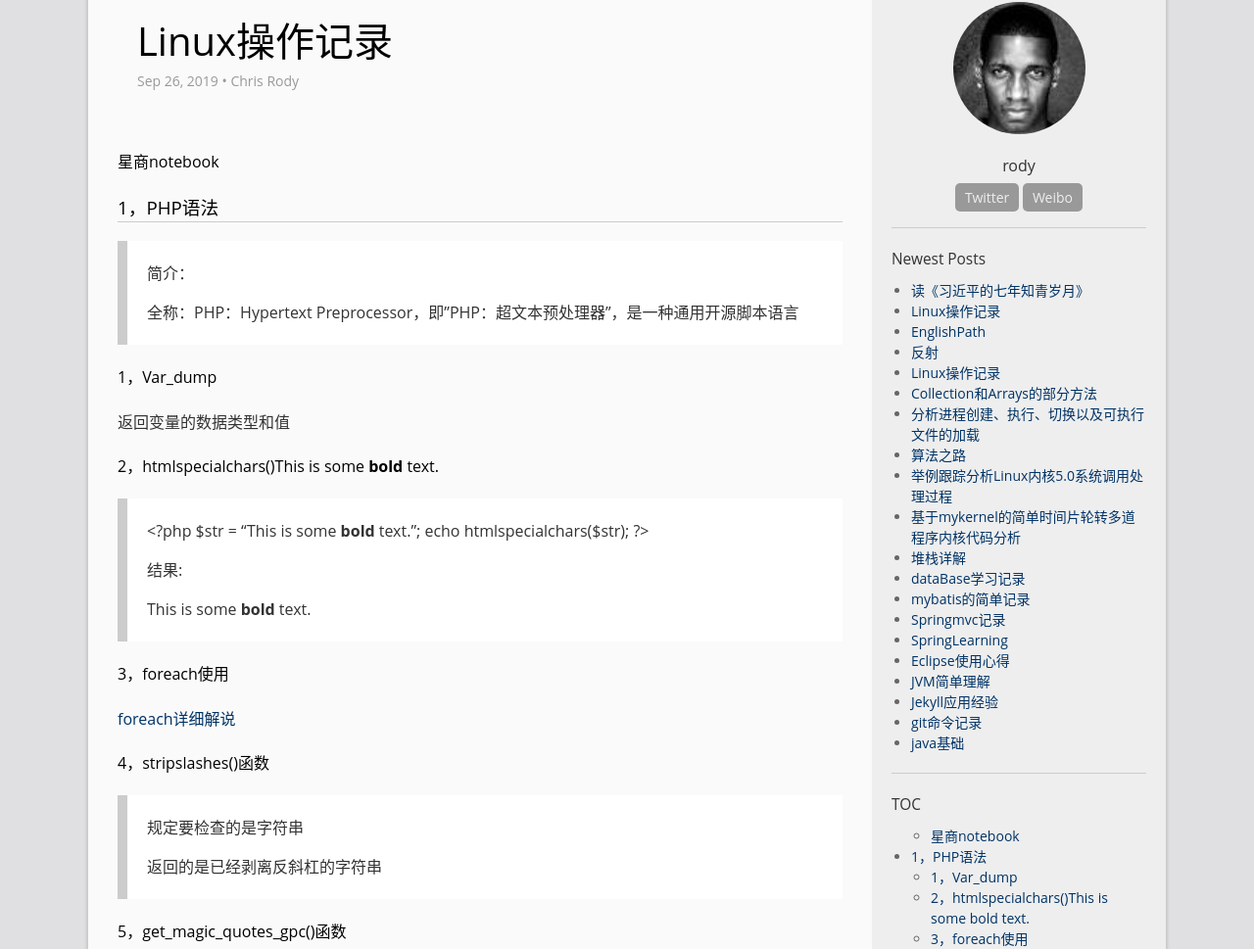
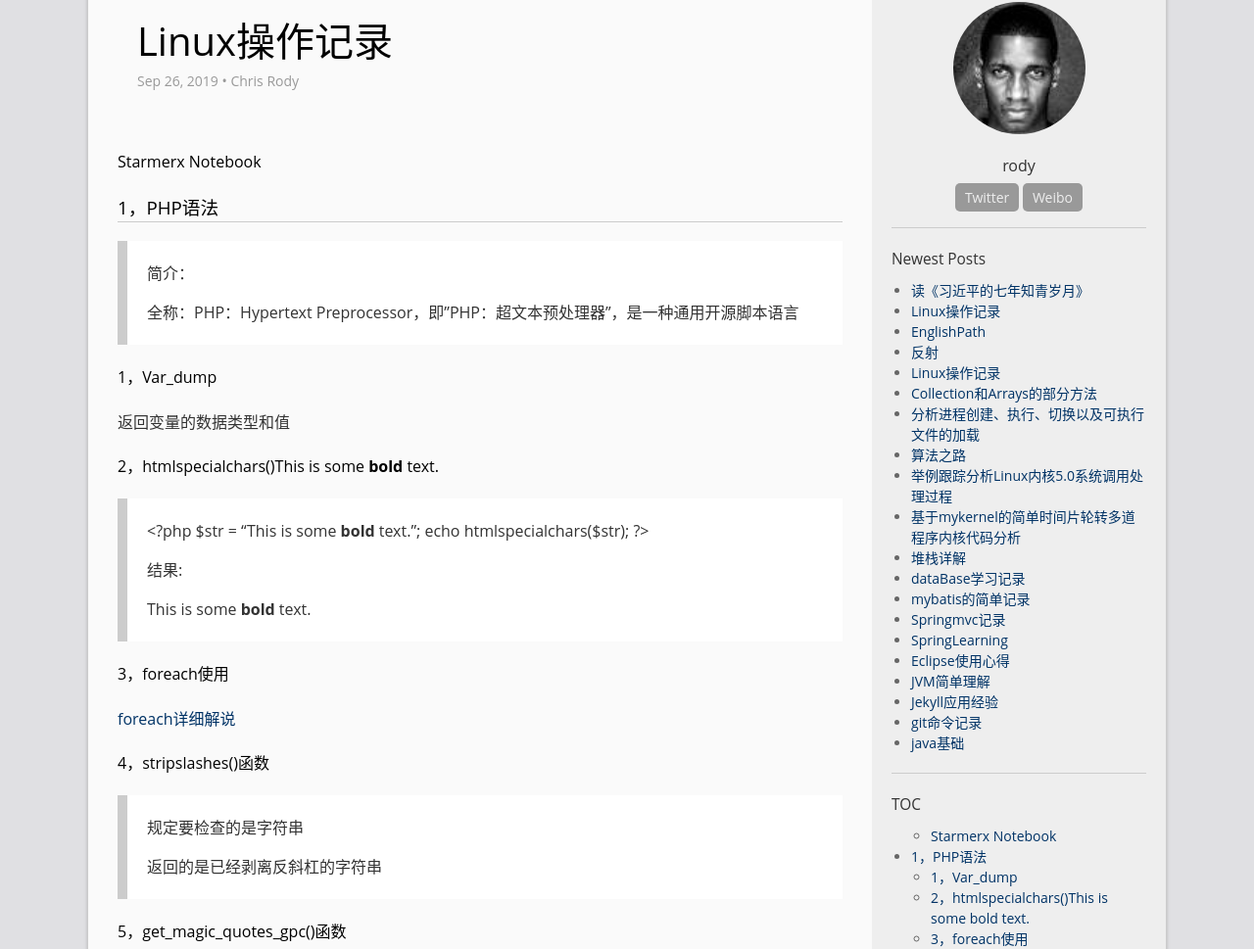
Before and after one commit to rodyyyy/rodyyyy.github.io, a Jekyll site: the page built from _posts/2019-9-26-PHP之道.md, in a window 1280 px wide and 1400 px high. Shown: the part 120-1089 px from the top of the window at 98% size. Built offline with Jekyll 4.4.1, drawn with Linux system fonts in a browser that asks for light colours.

Commit message:
format change

```diff
--- a/_posts/2019-9-26-PHP之道.md
+++ b/_posts/2019-9-26-PHP之道.md
@@ -4,7 +4,7 @@ title: Linux操作记录
 author: Chris Rody
 ---
 
-#### 星商notebook
+#### Starmerx Notebook
 
 ### 1，PHP语法
 
```
Also changed, not shown: _posts/2021-4-14-读《习近平的七年知青岁月》.md (+2 -2 lines).
